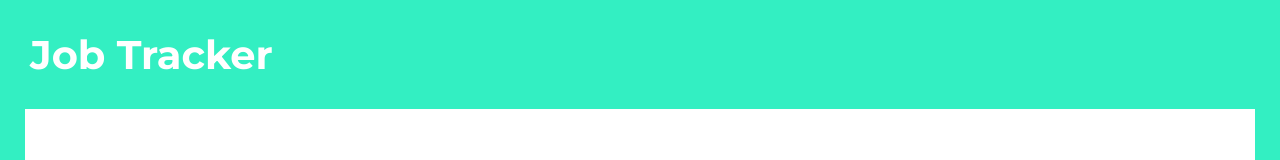
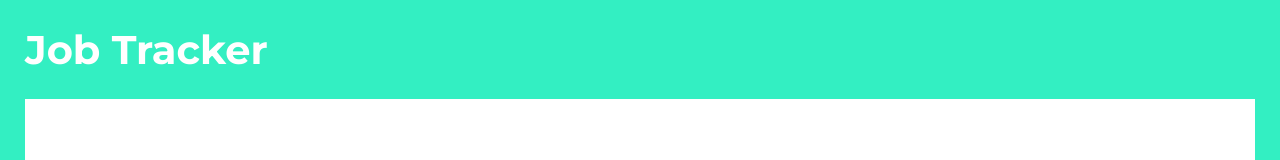
Before and after one commit to chingu-voyages/v8-chimeras-team-04, a React (Create React App) app in the folder client/: page / in a window 1280 px wide. Shown: the top 160 px of the page. Built offline with nearby package versions, Linux system fonts and the light colour scheme.

Commit message:
gray box

```diff
--- a/client/src/Components/Header/header.scss
+++ b/client/src/Components/Header/header.scss
@@ -3,5 +3,5 @@ header {
 	font-size: 20px;
 	justify-content: space-between;
 	color: white;
-	padding: 30px !important;
+	padding: 25px;
 }
--- a/client/src/Components/Login/login.scss
+++ b/client/src/Components/Login/login.scss
@@ -32,7 +32,7 @@
 
 	form {
 		border: 2px solid $blue-med;
-		height: 85%;
+		height: 84%;
 		position: relative;
 		padding: 2.25em;
 
--- a/client/src/index.scss
+++ b/client/src/index.scss
@@ -26,6 +26,6 @@ code {
   padding-top: 0;
   border-radius: 3px;
   overflow: hidden;
-  height: 92vh;
+  height: 85vh;
 
 }
```
